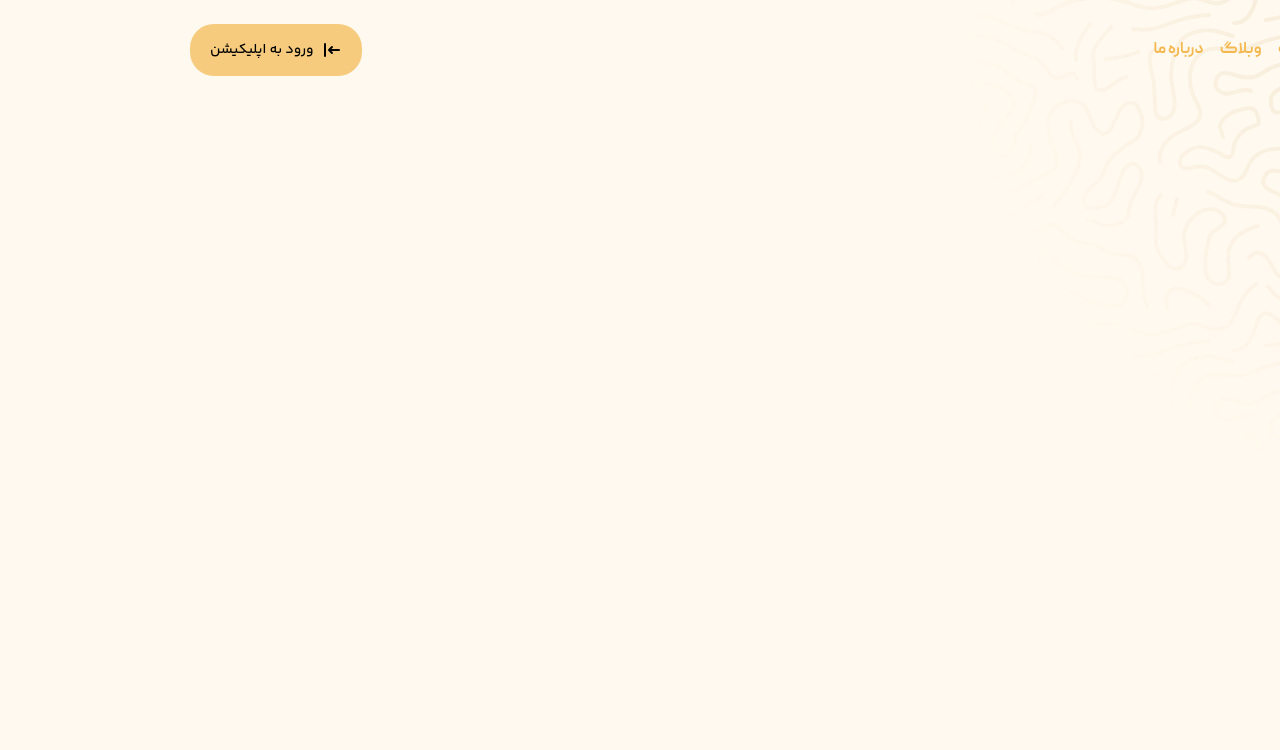
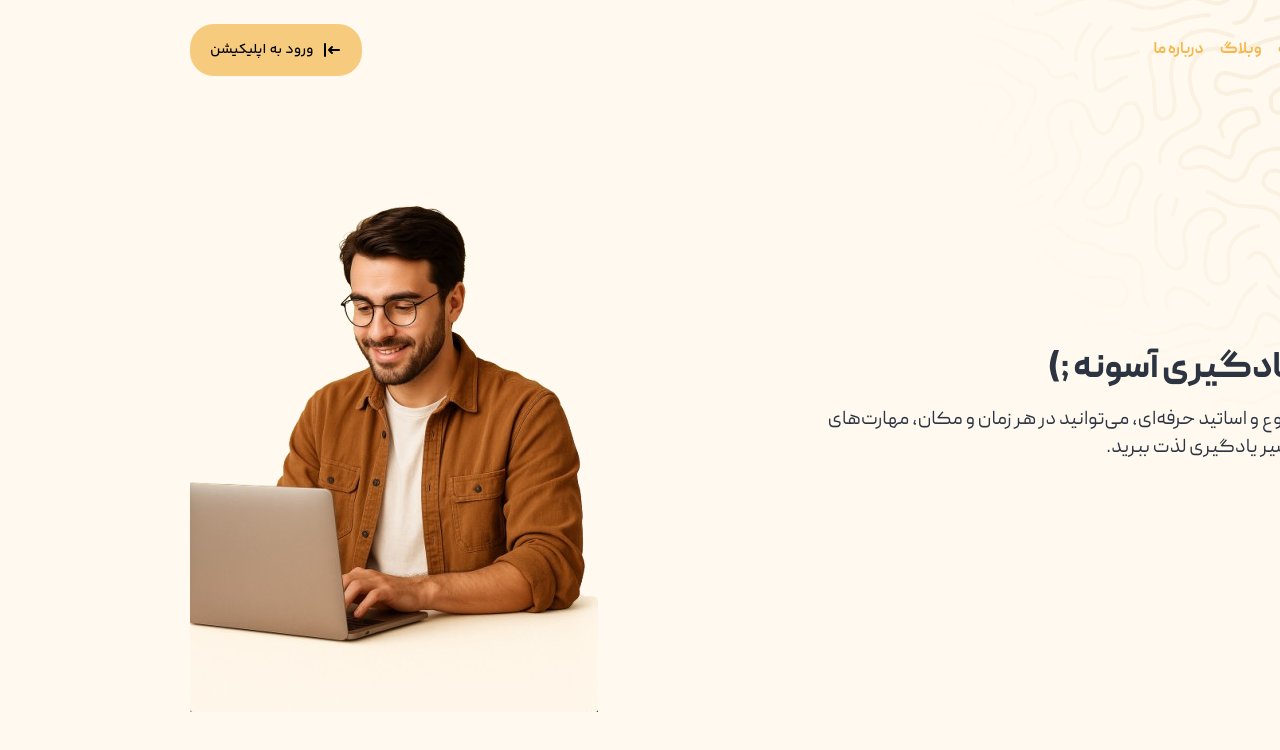
Before and after one commit to Learn-Top/Top-Learn-Main-Front, a React (Vite) app: page / in a window 1280 px wide. Shown: the top 750 px of the page. Built offline with nearby package versions, Linux system fonts and the light colour scheme.

Commit message:
feat: add introduction section

```diff
--- a/src/App.css
+++ b/src/App.css
@@ -7,6 +7,7 @@
   --color-primary: #f4b84e;
   --color-secondary: #0dac66;
   --color-light: #fff9ef;
+  --color-dark: #2b3440;
 }
 
 @font-face {
--- /dev/null
+++ b/src/components/Introduction.component.tsx
@@ -0,0 +1,23 @@
+import StudentImage from "../assets/imgs/introduction-student.png";
+
+export const Introduction = () => {
+  return (
+    <div className="container">
+      <div className="flex grid-cols-2 flex-col-reverse items-center md:grid">
+        <div className="text-dark col-span-2 md:col-span-1">
+          <h2 className="font-Peyda text-3xl font-extrabold lg:text-4xl">
+            با تاپ لرن یادگیری آسونه ;)
+          </h2>
+          <p className="mt-4 text-lg lg:text-xl">
+            با دوره‌های آنلاین متنوع و اساتید حرفه‌ای، می‌توانید در هر زمان و
+            مکان، مهارت‌های جدید بیاموزید و از مسیر یادگیری لذت ببرید.
+          </p>
+        </div>
+
+        <div className="col-span-2 flex justify-center md:col-span-1 md:justify-end">
+          <img src={StudentImage} alt="introduction-student-image" />
+        </div>
+      </div>
+    </div>
+  );
+};
--- a/src/pages/Home.page.tsx
+++ b/src/pages/Home.page.tsx
@@ -1,12 +1,13 @@
 import { Header } from "../components/Header.component";
 import { HomeTopPattern } from "../components/HomeTopPattern.component";
+import { Introduction } from "../components/Introduction.component";
 
 export const Home = () => {
   return (
     <div className="min-h-dvh">
       <HomeTopPattern />
-
       <Header />
+      <Introduction />
     </div>
   );
 };
```
Also changed, not shown: src/assets/imgs/introduction-student.png (added).
